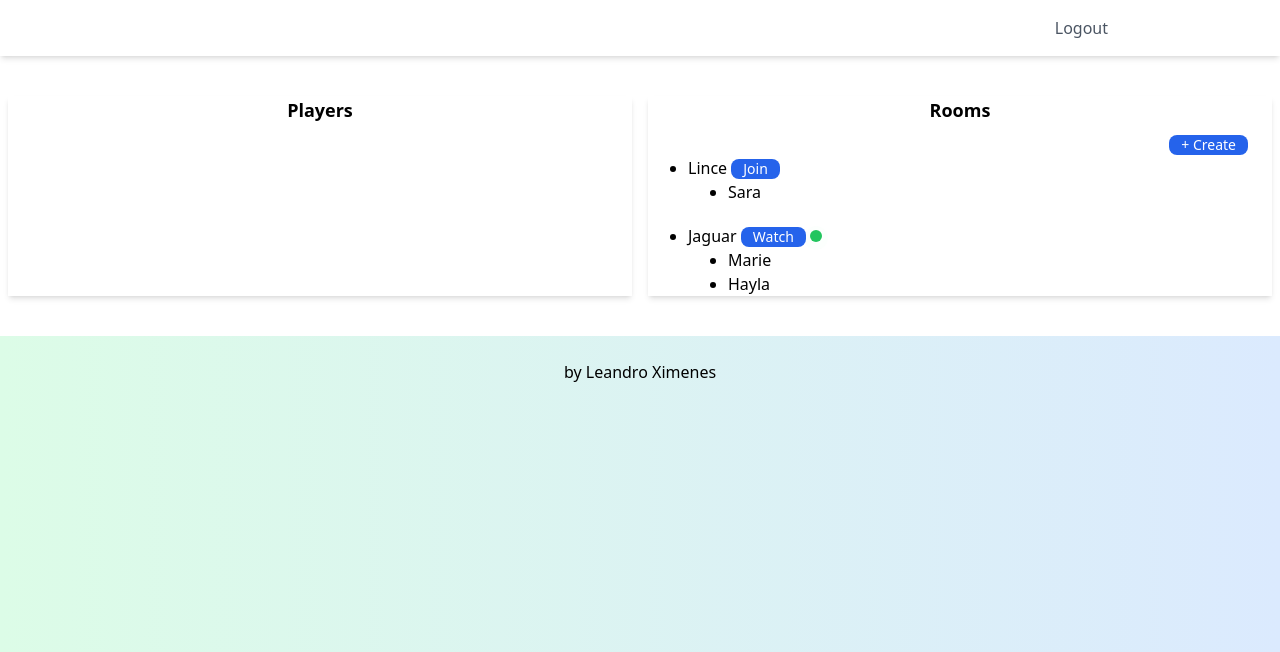
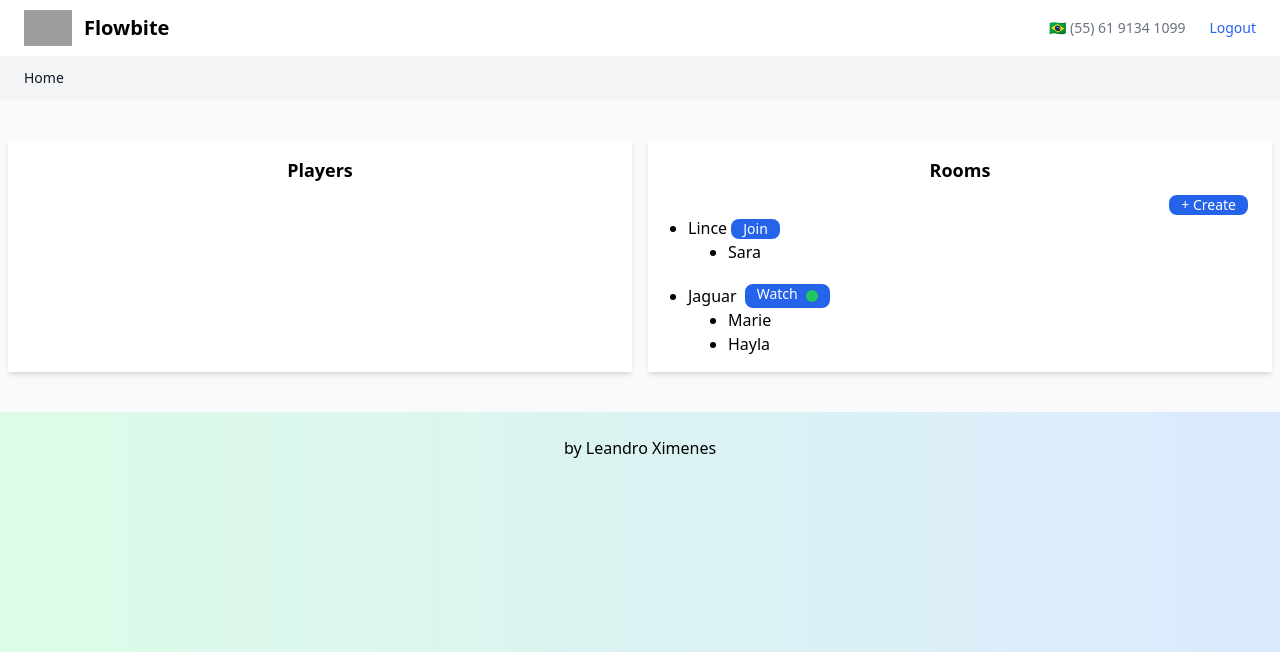
Before and after one commit to leandroximenes/memory-in-pairs, a Flask app: page / in a window 1280 px wide. Shown: the top 652 px of the page. Run offline with Flask 2, Linux system fonts and the light colour scheme; the visitor is signed in with stand-in values (Sample User, id 1); style sheets or scripts are compiled from the project's sources; grey boxes are pictures that could not be loaded.

Commit message:
resposive done

```diff
--- a/templates/index.html
+++ b/templates/index.html
@@ -6,35 +6,34 @@ Home
 
 {% block main %}
 <div>
-    <div class="grid grid-cols-2 gap-4 px-2 py-5">
-        <div class="shadow-md">
+    <div class="grid grid-cols-1 md:grid-cols-2 gap-4 px-2 py-5">
+        <div class="shadow-md bg-white py-4">
             <h1 class="text-lg font-bold mb-2">Players</h1>
             <ul id="playerList" class="text-left list-disc ml-10 space-y-3"></ul>
         </div>
-        <div class="shadow-md">
+        <div class="shadow-md bg-white py-4">
             <h1 class="text-lg font-bold mb-2">Rooms</h1>
             <div class="text-right"><button class="small-btn mr-6">+ Create</button></div>
             <ul class="text-left list-disc ml-10 space-y-5">
-                <div>
-                    <li>Lince <button class="small-btn">Join</button></li>
+                <li>Lince <button class="small-btn">Join</button>
                     <ul class="list-disc ml-10">
                         <li>Sara</li>
                     </ul>
-                </div>
-
-                <div>
+                </li>
                 <li>
-                        Jaguar <button class="small-btn ">Watch</button>
-                        <span class="h-3 w-3">
-                            <span class="animate-ping absolute inline-flex h-3 w-3 rounded-full bg-green-400 opacity-75 my-2"></span>
+                    <div class="flex">
+                        Jaguar <button class="small-btn flex ml-2">Watch
+                        <span class="flex h-3 w-3 my-auto ml-2">
+                            <span class="animate-ping absolute inline-flex h-3 w-3 rounded-full bg-green-400 opacity-75"></span>
                             <span class="relative inline-flex rounded-full h-3 w-3 bg-green-500"></span>
                         </span>
-                    </li>
+                    </button>
+                    </div>
                     <ul class="list-disc ml-10">
                         <li>Marie</li>
                         <li>Hayla</li>
                     </ul>
-                </div>
+                </li>
             </ul>
         </div>
     </div>
@@ -57,9 +56,9 @@ Home
                 case "responseData":
                     const playerList = document.querySelector("#playerList")
                     playerList.innerHTML = ""
-                for (var i=0; i < event.users.length; i++){
+                    for (var i = 0; i < event.users.length; i++) {
                         var li = document.createElement('li');
-                    li.innerHTML = event.users[i].name +  " - <span class=\"text-gray-500\">" + event.users[i].email +  "</span>"
+                        li.innerHTML = event.users[i].name + " - <span class=\"text-gray-500\">" + event.users[i].email + "</span>"
                         playerList.appendChild(li);
                     }
                     break;
--- a/templates/layout.html
+++ b/templates/layout.html
@@ -23,37 +23,35 @@
 <body>
   <header>
     <!-- Navbar -->
-    <nav class="navbar navbar-expand-lg shadow-md py-2 bg-white relative flex items-center w-full justify-between">
-      <div class="px-1 w-3/4 flex flex-wrap items-center justify-between mx-auto">
-        <div class="navbar-collapse collapse grow items-center" id="navbarSupportedContentY">
-          <ul class="navbar-nav mr-auto lg:flex lg:flex-row">
-            <li class="nav-item">
-              <a class="nav-link menu-item" href="#!" data-mdb-ripple="true" data-mdb-ripple-color="light">Home</a>
-            </li>
-            <li class="nav-item">
-              <a class="nav-link menu-item" href="#!" data-mdb-ripple="true" data-mdb-ripple-color="light">Features</a>
-            </li>
-            <li class="nav-item">
-              <a class="nav-link menu-item" href="#!" data-mdb-ripple="true" data-mdb-ripple-color="light">Pricing</a>
-            </li>
-            <li class="nav-item mb-2 lg:mb-0">
-              <a class="nav-link menu-item" href="#!" data-mdb-ripple="true" data-mdb-ripple-color="light">About</a>
+    <nav class="bg-white border-gray-200 dark:bg-gray-900">
+      <div class="flex flex-wrap justify-between items-center mx-auto max-w-screen-xl px-4 md:px-6 py-2.5">
+        <a href="https://flowbite.com" class="flex items-center">
+          <img src="https://flowbite.com/docs/images/logo.svg" class="h-6 mr-3 sm:h-9" alt="Flowbite Logo" />
+          <span class="self-center text-xl font-semibold whitespace-nowrap dark:text-white">Flowbite</span>
+        </a>
+        <div class="flex items-center">
+          <a href="zwa.me/+5561991341099" class="mr-6 text-sm font-medium text-gray-500 dark:text-white hover:underline"> 🇧🇷 (55) 61 9134 1099</a>
+          {% if session["user_id"] %}
+            <a href="/logout" class="text-sm font-medium text-blue-600 dark:text-blue-500 hover:underline">Logout</a>
+          {% endif %}
+        </div>
+      </div>
+    </nav>
+    <nav class="bg-gray-100 dark:bg-gray-700">
+      <div class="max-w-screen-xl px-4 py-3 mx-auto md:px-6">
+        <div class="flex items-center">
+          <ul class="flex flex-row mt-0 mr-6 space-x-8 text-sm font-medium">
+            <li>
+              <a href="#" class="text-gray-900 dark:text-white hover:underline" aria-current="page">Home</a>
             </li>
           </ul>
-        </div>
-        <div class="flex items-center">
-          {% if session["user_id"] %}
-          <a class="menu-item" href="/logout" data-mdb-ripple="true" data-mdb-ripple-color="light">Logout</a>
-          {% else %}
-          <h1>login</h1>
-          {% endif %}
         </div>
       </div>
     </nav>
     <!-- Navbar -->
   </header>
 
-  <main class="container-fluid py-5 text-center container bg-white max-w-7xl mx-auto">
+  <main class="container-fluid py-5 text-center container bg-gray-50 max-w-7xl mx-auto">
     <input type="hidden" name="userId" id="userId" value="{{ session["user_id"] }}" />
     <input type="hidden" name="userName" id="userName" value="{{ session["user_name"] }}" />
     <input type="hidden" name="userEmail" id="userEmail" value="{{ session["user_email"] }}" />
```
Lines whose indentation alone changed are shown as unchanged.
